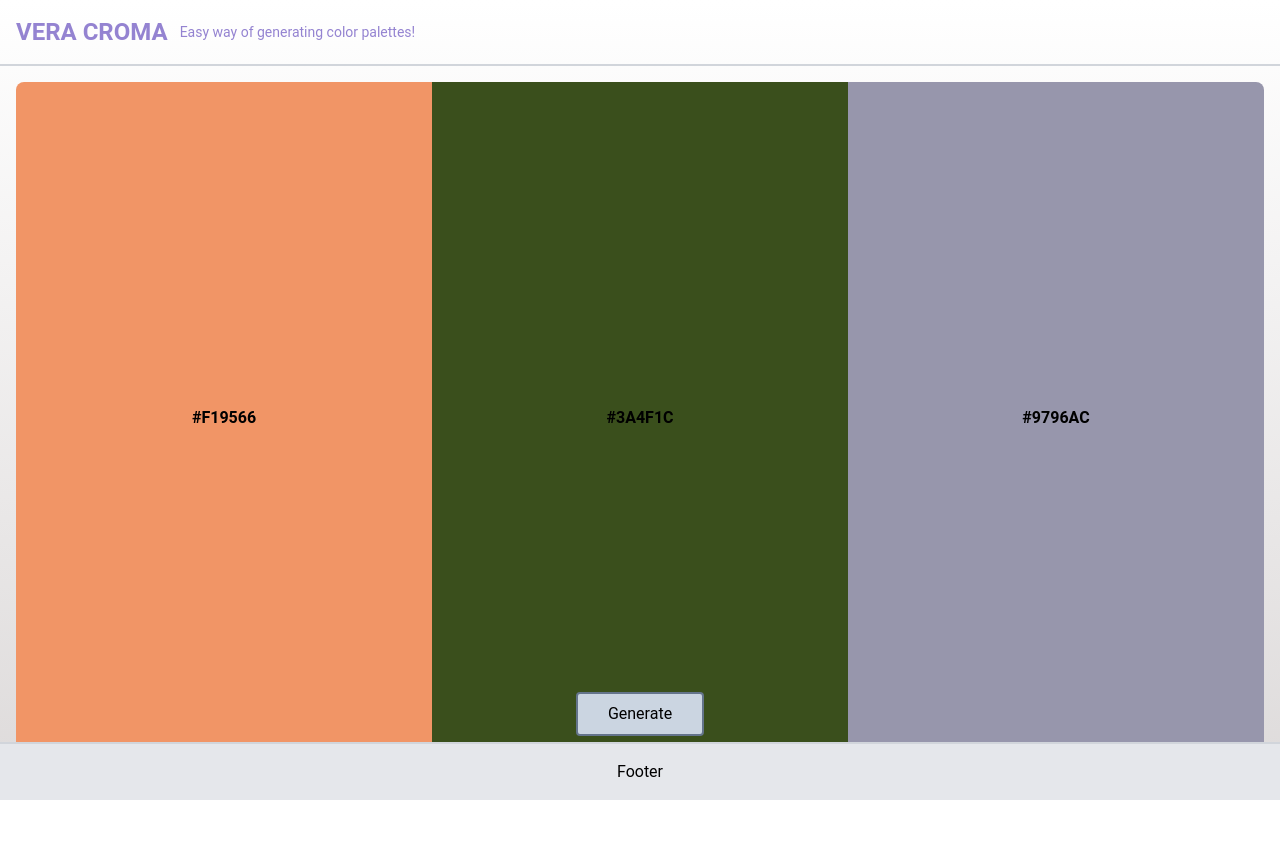
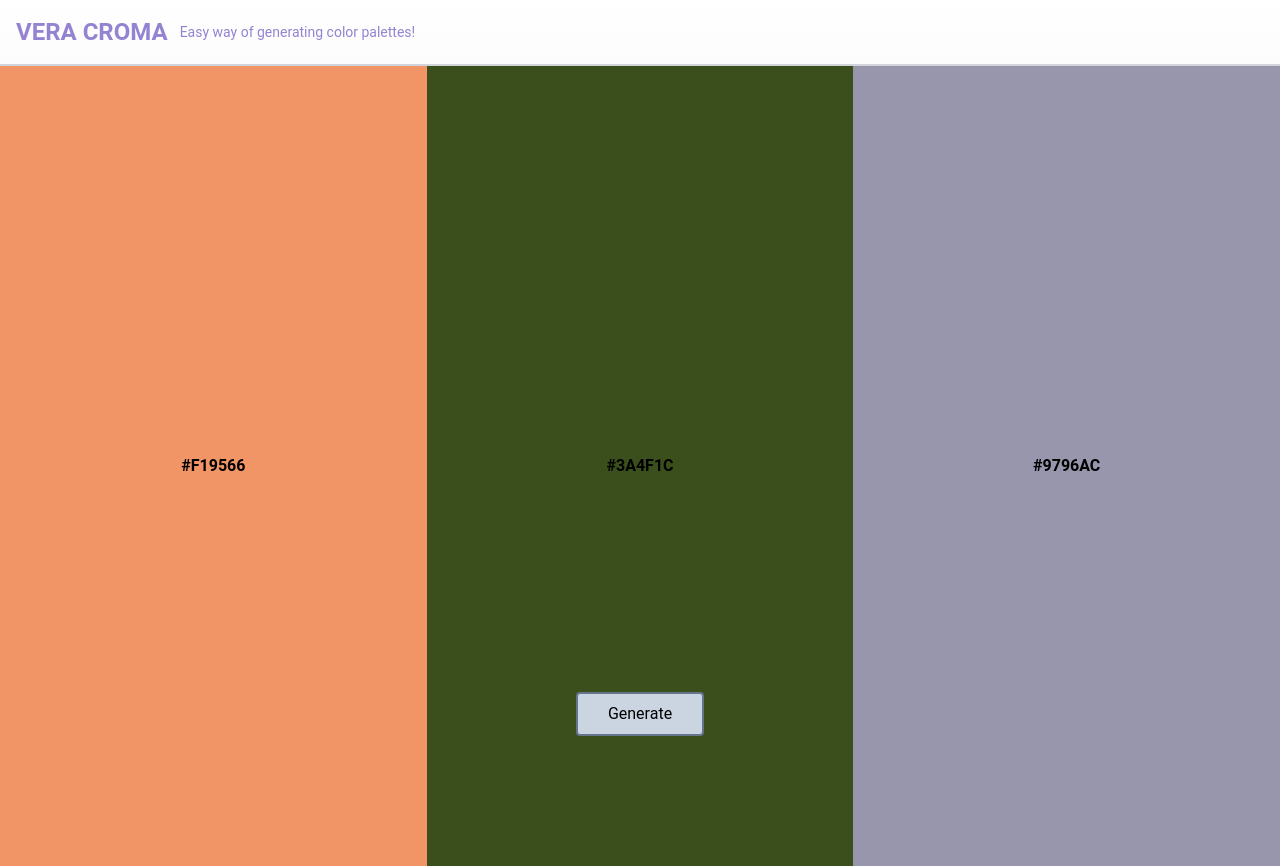
Before and after one commit to OscarGE11/Vera-Croma, an Angular app: page /home in a window 1280 px wide. Before the commit the page ends 800 px from the top, so only its background shows below. Built offline with nearby package versions, Linux system fonts and the light colour scheme.

Commit message:
refactorized visuals

```diff
--- a/src/app/app.component.html
+++ b/src/app/app.component.html
@@ -4,11 +4,12 @@
     >Easy way of generating color palettes!</span
   >
 </header>
-<main class="p-4">
+<main>
   <router-outlet></router-outlet>
 </main>
-<footer
+<!-- <footer
   class="fixed bottom-0 w-full text-center p-4 bg-gray-200 border-t-2 border-gray-300"
 >
   <p>Footer</p>
 </footer>
+ -->
--- a/src/app/core/home/home.component.html
+++ b/src/app/core/home/home.component.html
@@ -1,7 +1,10 @@
-<main class="grid grid-flow-col auto-cols-fr w-full h-[calc(100vh-8rem)]">
+<main
+  class="grid grid-flow-col auto-cols-fr w-full h-[100vh]"
+  (window:keydown.space)="generateColors()"
+>
   <div
     [style.background-color]="firstColor"
-    class="p-4 text-center rounded-tl-lg flex flex-col justify-center items-center"
+    class="p-4 text-center flex flex-col justify-center items-center"
   >
     <div class="color-box p-2 cursor-pointer rounded transition-colors">
       <p class="font-semibold">{{ firstColor.toUpperCase() }}</p>
@@ -17,7 +20,7 @@
   </div>
   <div
     [style.background-color]="thirdColor"
-    class="p-4 text-center rounded-tr-lg flex flex-col justify-center items-center"
+    class="p-4 text-center flex flex-col justify-center items-center"
   >
     <div class="color-box p-2 cursor-pointer rounded transition-colors">
       <p class="font-semibold">{{ thirdColor.toUpperCase() }}</p>
```
